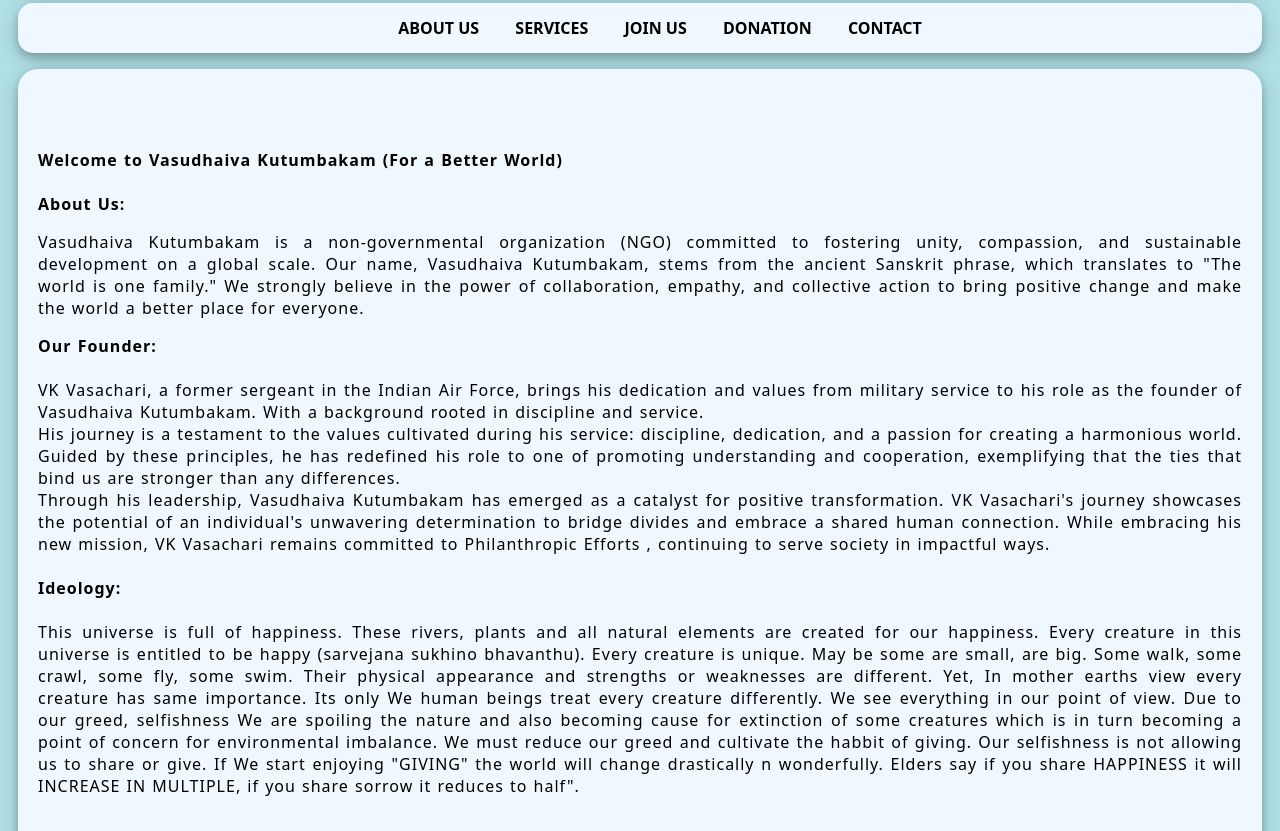
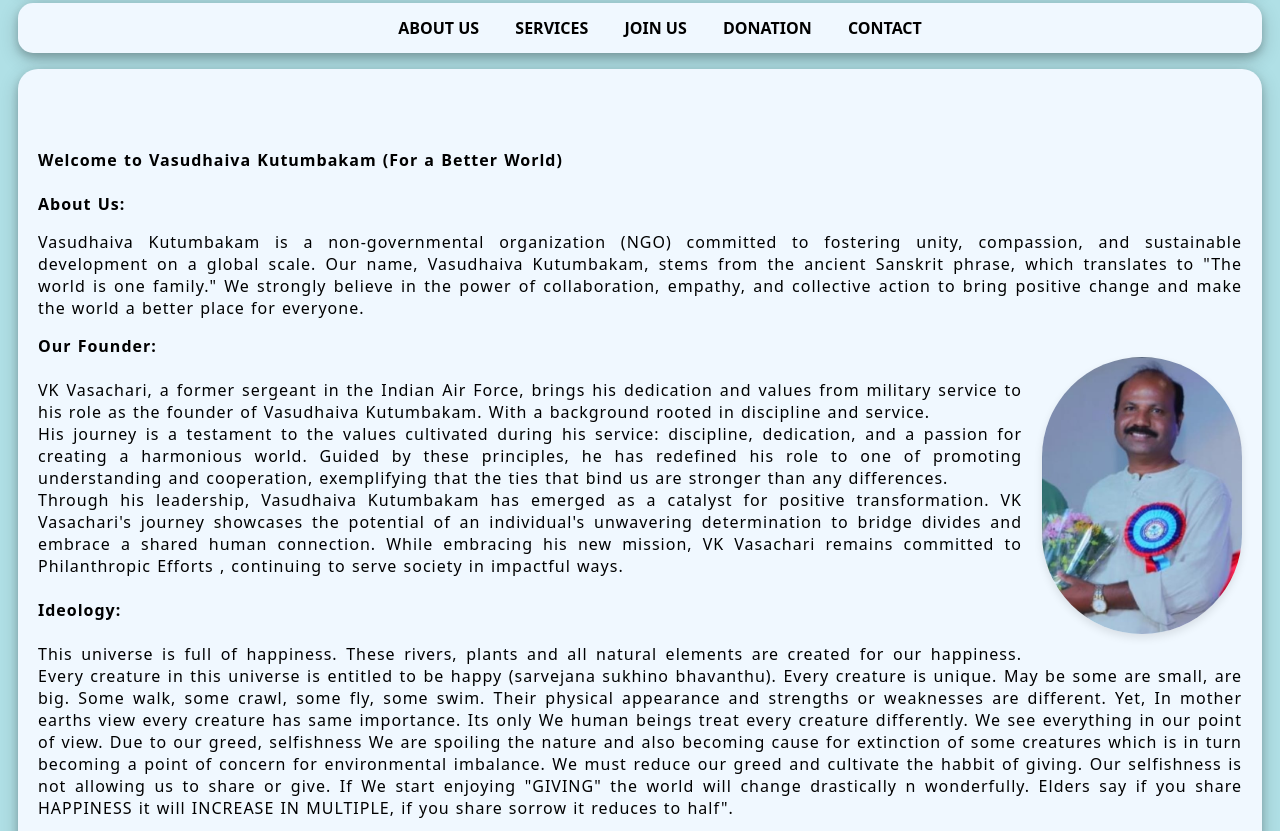
Before and after one commit to imakarshv/vkfbw, a plain HTML site: page index.html in a window 1280 px wide. Shown: the part 351-1182 px from the top of the page. Drawn offline with Linux system fonts and the light colour scheme.

Commit message:
Update index.html

```diff
--- a/index.html
+++ b/index.html
@@ -237,7 +237,7 @@
 
                     <b>Our Founder:</b><br>
 
-                    <img src="" width="200" height="auto">
+                    <img src="founder_pic.jpg" width="200" height="auto">
                     <br>VK Vasachari, a former sergeant in the Indian Air Force, brings his dedication and values from military service to his role as the founder of Vasudhaiva Kutumbakam. With a background rooted in discipline and service.
                     <br>His journey is a testament to the values cultivated during his service: discipline, dedication, and a passion for creating a harmonious world. Guided by these principles, he has redefined his role to one of promoting understanding and cooperation, exemplifying that the ties that bind us are stronger than any differences. <br>Through his leadership, Vasudhaiva Kutumbakam has emerged as a catalyst for positive transformation. VK Vasachari's journey showcases the potential of an individual's unwavering determination to bridge divides and embrace a shared human connection. While embracing his new mission, VK Vasachari remains committed to Philanthropic Efforts , continuing to serve society in impactful ways.
 
```
